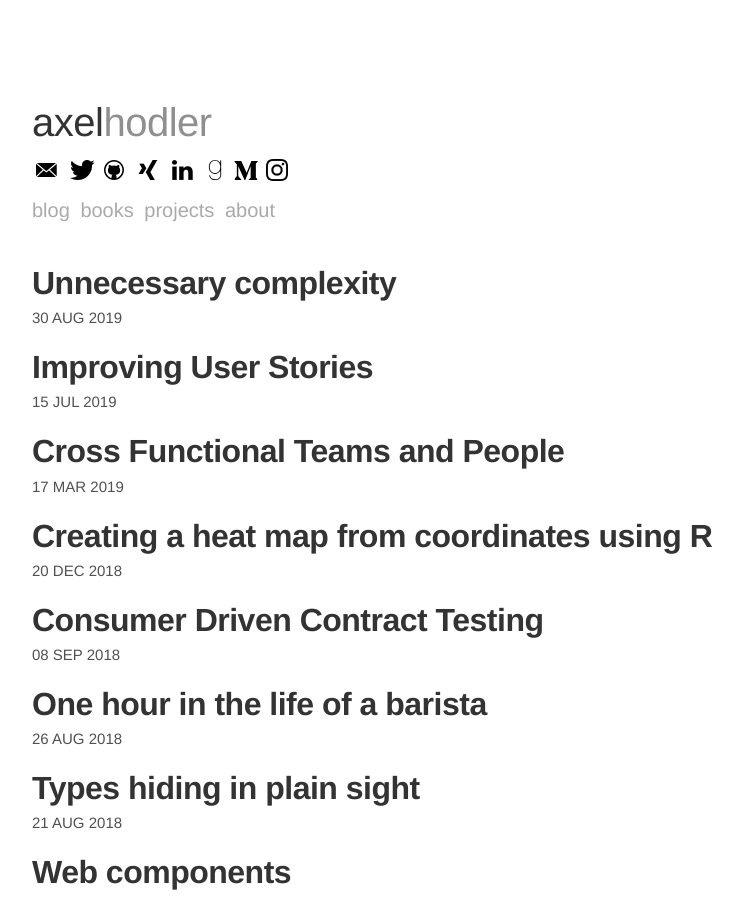
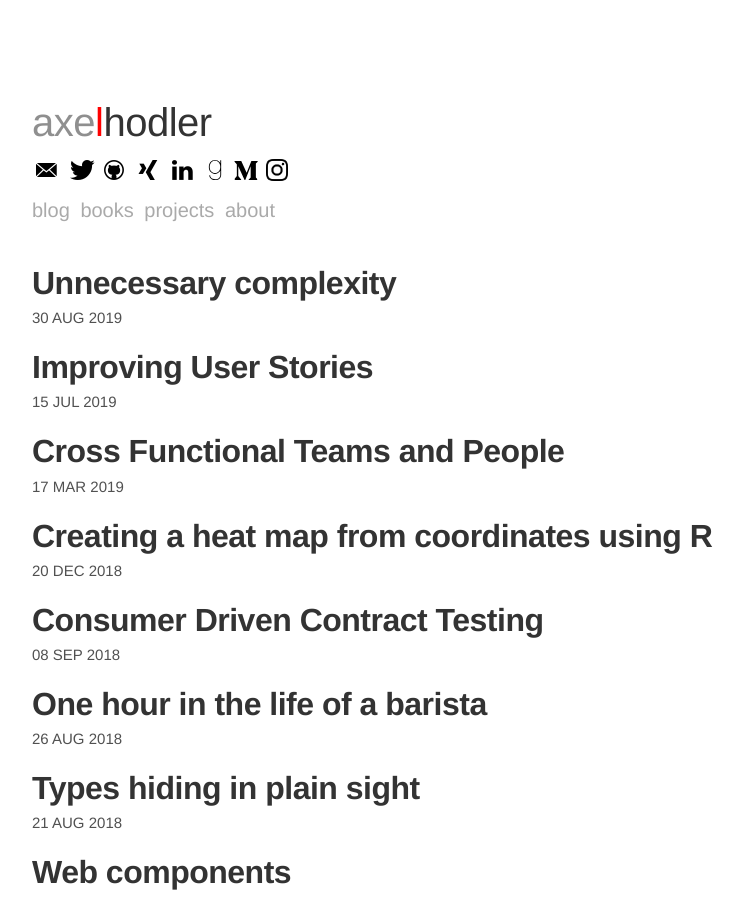
Before and after one commit to schlegde/schlegel.github.io, a Jekyll site: the page built from index.html, in a window 1280 px wide and 900 px high. Shown: the whole window, without its empty margins (248-991 px from the left). Built offline with Jekyll 4.4.1, drawn with Linux system fonts in a browser that asks for light colours.

Commit message:
reminds me of the beatiful GS

```diff
--- a/_includes/header.html
+++ b/_includes/header.html
@@ -1,7 +1,7 @@
 <header class="masthead">
 
   <h1 class="masthead-title">
-    <a href="{{ site.baseurl }}/">axel<span>hodler</span></a>
+    <a href="{{ site.baseurl }}/" style="color: #8f8f8f">axe<span style="color: red;">l<span><span style="color: #333">hodler</span></a>
   </h1>
 
   <div class="social-connections">
```
